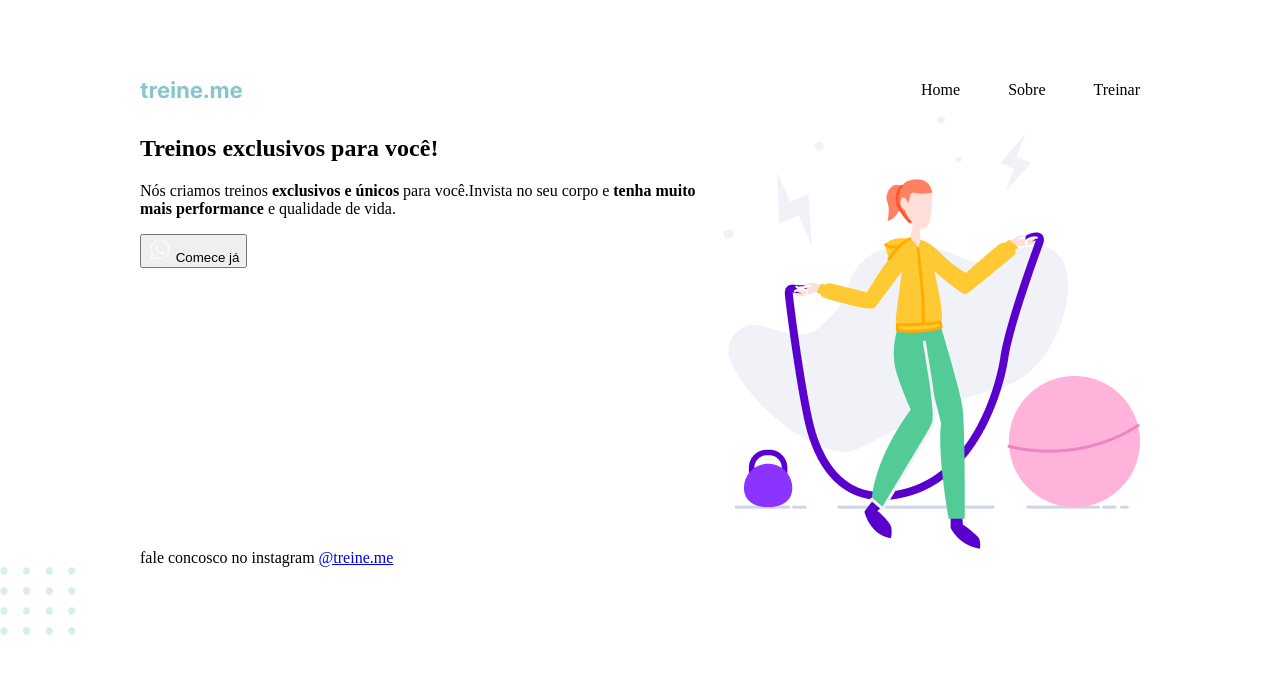
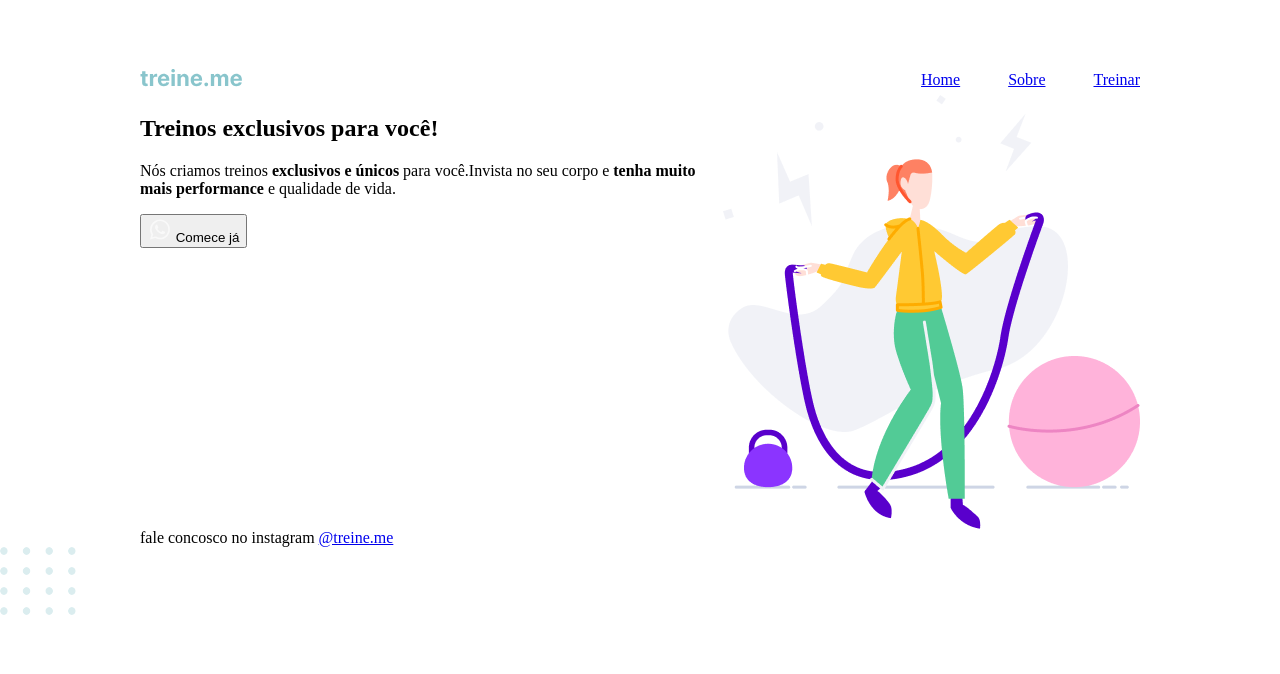
Before and after one commit to LeonardoF-Andrade/landing-page-Treine.me, a plain HTML site: page index.html in a window 1280 px wide. Drawn offline with Linux system fonts and the light colour scheme.

Commit message:
Uptade commit

```diff
--- a/index.html
+++ b/index.html
@@ -8,21 +8,21 @@
   </head>
   <body>
     <div class="page">
-      <header>
+      <nav>
+        <a href="#">
           <img src="images/logo.svg" alt="Treine me" />
-        <nav>
+        </a>
         <ul>
-            <li>Home</li>
+          <li><a href="#">Home</a></li>
           <!--li - Elemtentos da lista-->
-            <li>Sobre</li>
+          <li><a href="#">Sobre</a></li>
           <!--li - Elemtentos da lista-->
-            <li>Treinar</li>
+          <li><a href="#">Treinar</a></li>
           <!--li - Elemtentos da lista-->
         </ul>
         <!--Lista nao ordenada, ol seria ordenada-->
       </nav>
       <!-- Parte da navegação-->
-      </header>
       <main>
         <!--Conteudo principal da pagina-->
         <section class="text">
--- a/style.css
+++ b/style.css
@@ -7,7 +7,7 @@ body {
   margin: 65px auto 0;
 }
 
-header {
+nav {
   display: flex;
   justify-content: space-between;
   align-items: center;
@@ -17,6 +17,8 @@ ul {
   display: flex;
   list-style: none; /*Serve para tirar as bolinhas que faz*/
   gap: 48px; /* o espaço entre as opçoes*/
+  margin: 0;
+  padding: 0; /*preenchimento*/
 }
 
 main {
```
Lines whose indentation alone changed are shown as unchanged.
